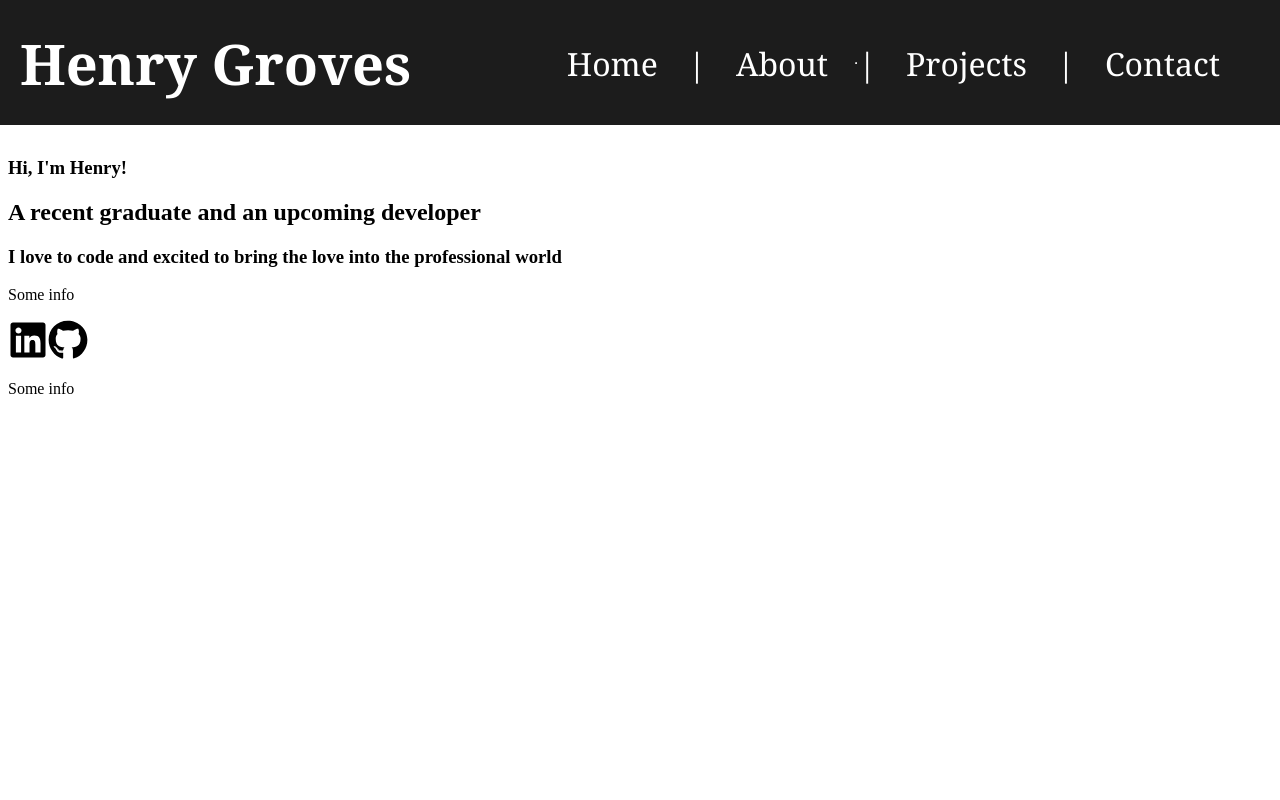
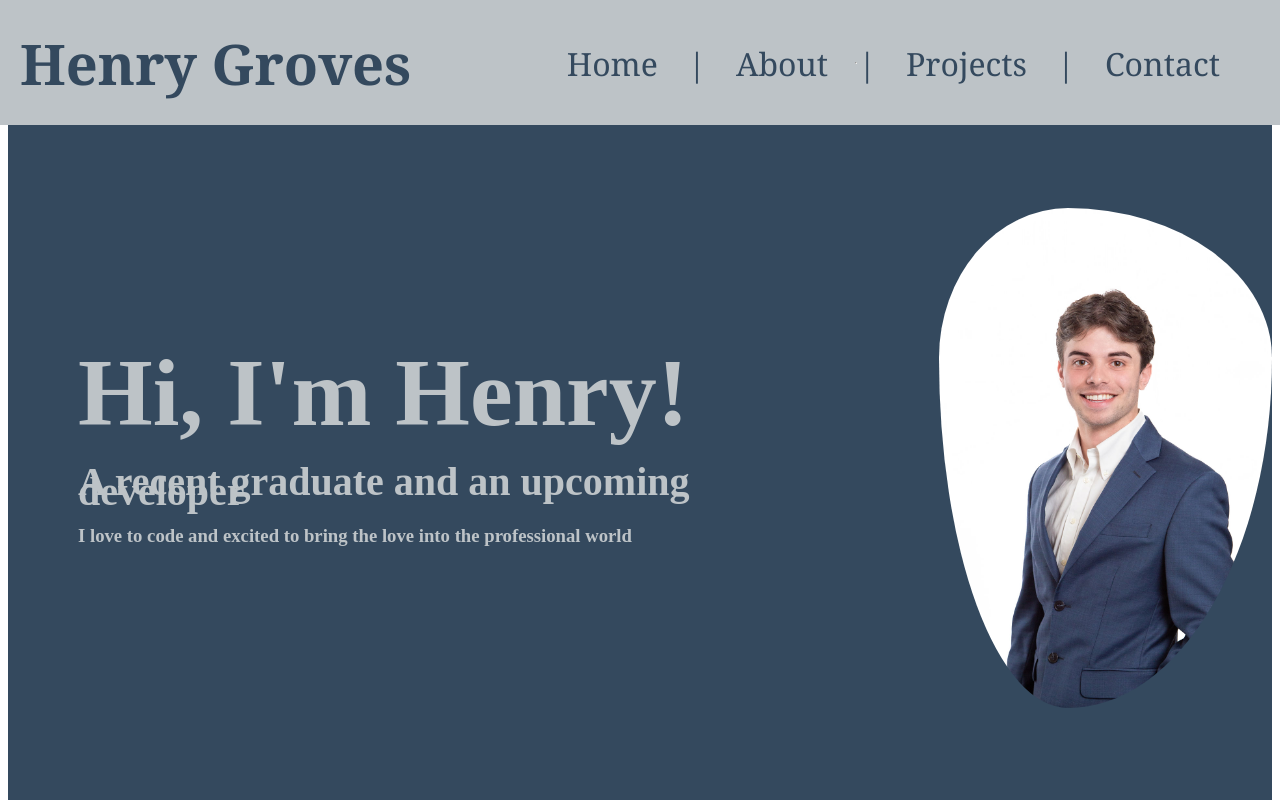
Before and after one commit to hgroves22/portfolioWebsite, a React (Vite) app: page / in a window 1280 px wide. Shown: the top 800 px of the page. Built offline with nearby package versions, Linux system fonts and the light colour scheme.

Commit message:
First Hero draft + a couple helpful add-ons

```diff
--- /dev/null
+++ b/src/App.css
@@ -0,0 +1,3 @@
+.App {
+  background-color: #34495E;
+}
--- a/src/App.jsx
+++ b/src/App.jsx
@@ -1,4 +1,5 @@
 import { useState } from 'react'
+import './App.css'
 import Header from './components/Header.jsx'
 import Hero from './components/Hero.jsx'
 
@@ -6,10 +7,10 @@ function App() {
   const [count, setCount] = useState(0)
 
   return (
-    <>
+    <div className = "App">
         <Header />
         <Hero />
-    </>
+    </div>
   )
 }
 
--- a/src/components/Header.css
+++ b/src/components/Header.css
@@ -3,8 +3,8 @@ header {
   top: 0;
   left: 0;
   width: 100%;
-  background-color: #1c1c1c;
-  color: white;
+  background-color: #BDC3C7;
+  color: #34495E;
   display: flex;
   align-items: center; /* Vertically centers the items */
   padding: 0 20px; /* Adds padding to left and right */
@@ -24,21 +24,20 @@ header {
   display: flex;
   gap: 30px; /* Adds space between navigation items */
   margin: 0;
+  color: #34495E;
 }
 
 .nav-links li {
   display: inline;
   font-size: 2rem;
   text-decoration: none;
-  color: white;
 }
 
 .nav-links a {
-  color: white;
   text-decoration: none;
   font-size: 2rem;
 }
 
-.nav-links a:hover {
-  color: #00bcd4; /* Optional hover effect */
+.nav-links a:visited {
+  color: #34495E;/* Optional hover effect */
 }
--- a/src/components/Header.jsx
+++ b/src/components/Header.jsx
@@ -8,7 +8,7 @@ function Header() {
       <h1 class = "headerName">Henry Groves</h1>
       <nav className="items">
         <ul className = "nav-links">
-          <li><a>Home</a></li>
+          <li><a href="">Home</a></li>
           <li>|</li>
           <li><a href="">About</a></li>
           <li>|</li>
--- a/src/components/Hero.css
+++ b/src/components/Hero.css
@@ -1,3 +1,39 @@
 .hero {
-  padding-top: 130px;
+  display: flex;
+  justify-content: center;
+  line-height: 10px;
+  margin: 0;
+  color: #BDC3C7;
+  height: 1150px;
 }
+.hero-content {
+  padding-top: 300px;
+  padding-left: 70px;
+}
+
+.headshot {
+  padding-top: 200px;
+  padding-left: 75px;
+  height: 500px;
+  border-radius: 100%;
+}
+
+.title {
+  font-size: 6rem;
+}
+
+h1 {
+  font-size: 2.5rem;
+}
+
+.social-medias a {
+  padding-right: 50px;
+}
+
+p {
+  font-size: 1.5rem;
+}
+
+.socials-desc {
+  padding-top: 250px;
+}
--- a/src/components/Hero.jsx
+++ b/src/components/Hero.jsx
@@ -1,5 +1,7 @@
 import React from 'react'
 import './Hero.css';
+import headshot from '../assets/headshot.jpg';
+
 import { FaLinkedin } from "react-icons/fa";
 import { FaGithub } from "react-icons/fa";
 
@@ -10,27 +12,32 @@ function Hero() {
     <>
       <section className="hero">
         <div className="hero-content">
-          <h3>Hi, I'm Henry!</h3>
+          <h1 className="title">Hi, I'm Henry!</h1>
           <h1>A recent graduate and an upcoming developer</h1>
           <h3>I love to code and excited to bring the love into the professional world</h3>
-          <p className="hero-subtitle">Some info</p>
+
+          <p className="socials-desc">Connect with  me on LinkedIn or come take a look at my GitHub repo!</p>
+
           <div className="social-medias">
             <a
-              href="https://www.espn.com/"
+              href="https://www.linkedin.com/in/henry-groves-540ba1229/"
               target="_blank"
               rel="noopener noreferrer"
               className="linkedin-link">
-            <FaLinkedin size={40} style={{ color: "black" }} />
+            <FaLinkedin size={70} style={{ color: "#BDC3C7" }} />
             </a>
             <a
-              href="https://www.espn.com/"
+              href="https://github.com/hgroves22?tab=repositories"
               target="_blank"
               rel="noopener noreferrer"
-              className="linkedin-link">
-            <FaGithub size={40} style={{ color: "black" }} />
+              className="github-link">
+            <FaGithub size={70} style={{ color: "#BDC3C7" }} />
             </a>
           </div>
-          <p className="hero-subtitle">Some info</p>
+        </div>
+
+        <div className="hero-picture">
+          <img className="headshot" src= {headshot} alt="This should be a photo of me!" />
         </div>
 
       </section>
```
Also changed, not shown: src/assets/headshot.jpg (added).
